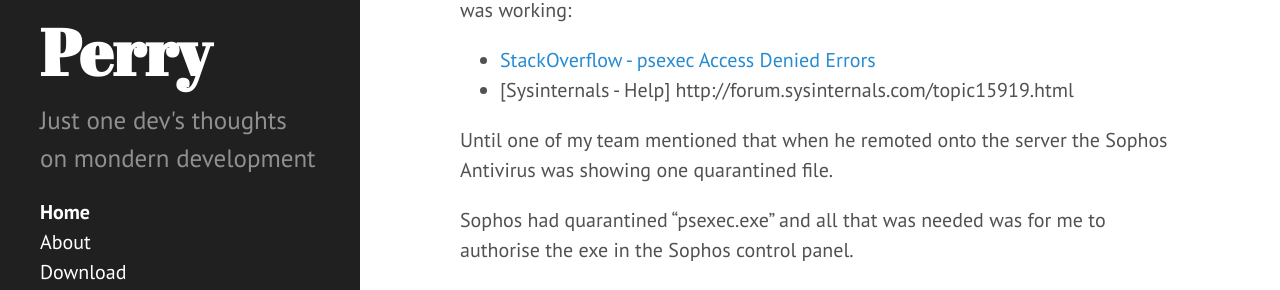
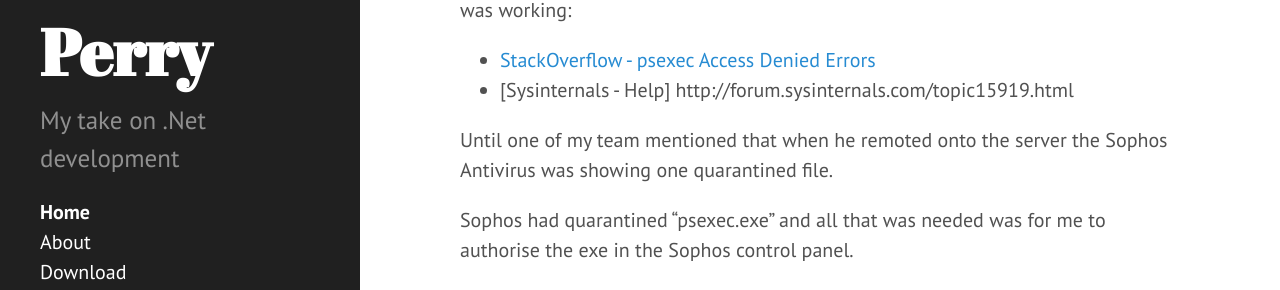
Before and after one commit to MarkJPerry/markjperry.github.io, a Jekyll site: the page built from index.html, in a window 1280 px wide. Shown: the part 463-753 px from the top of the page. Built offline with Jekyll 4.4.1, drawn with Linux system fonts in a browser that asks for light colours; Markdown is read by kramdown in place of the engine named in the settings; the list of posts is cut into pages by our own code.

Commit message:
MODIFIED: Config tagline

```diff
--- a/_config.yml
+++ b/_config.yml
@@ -8,7 +8,7 @@ permalink:        pretty
 # Setup
 title:            "Mark Perry"
 tagline:          "Development Blog"
-description:      "Just one dev's thoughts on mondern development"
+description:      "My take on .Net development"
 url:              http://blog.markperry.co.uk
 baseurl:          /
 
```
